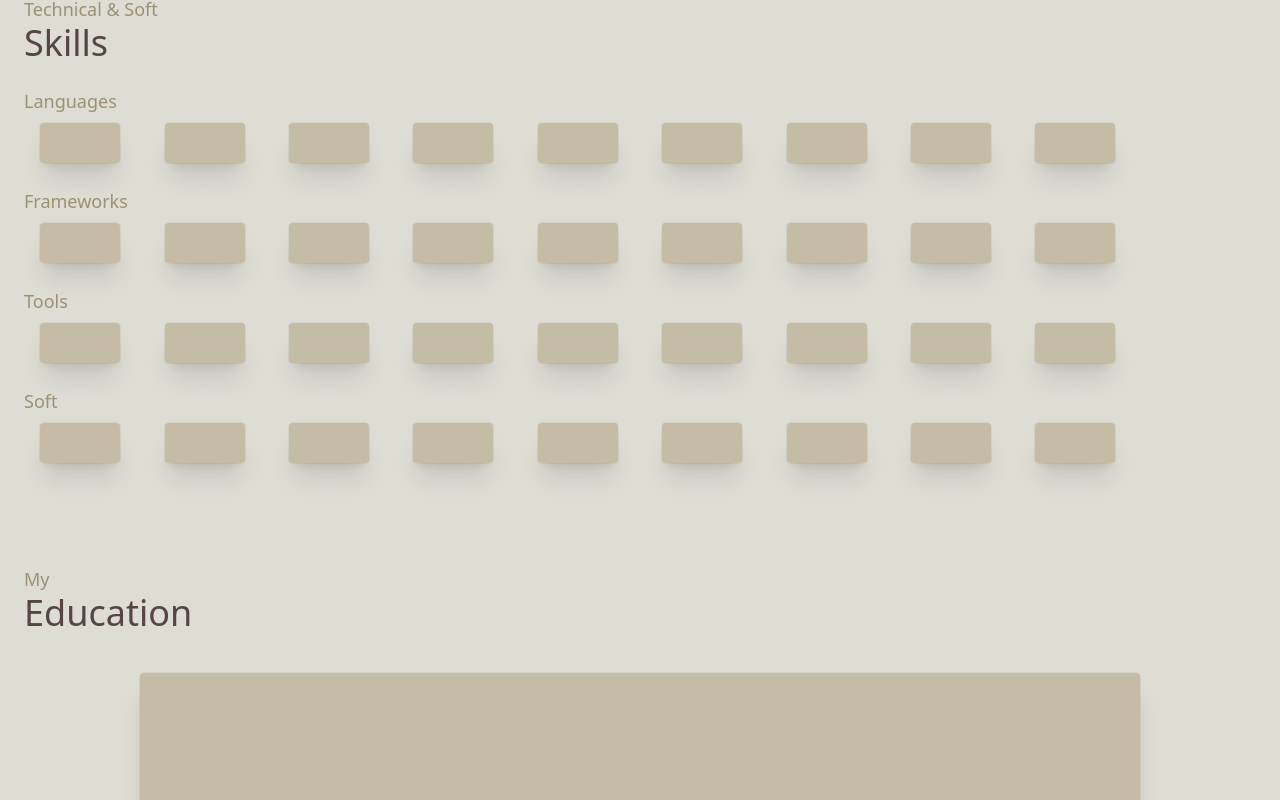
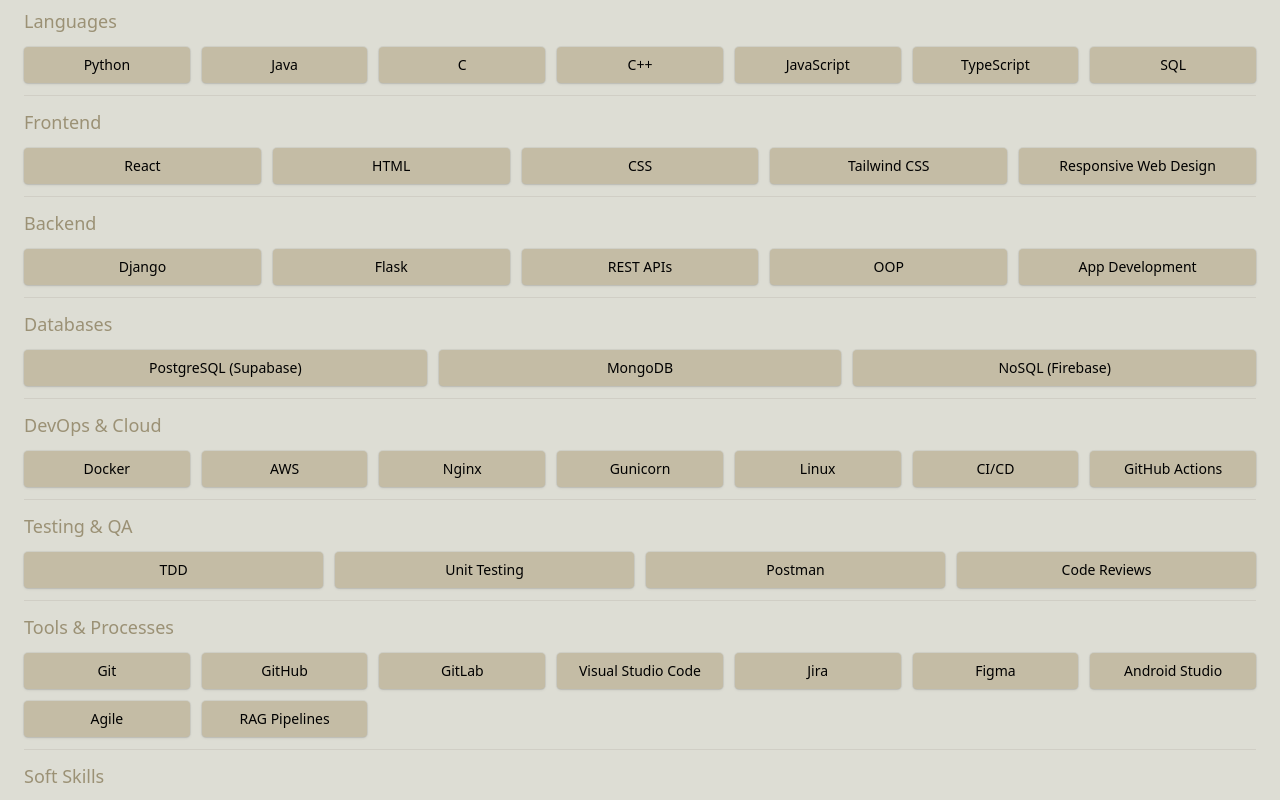
Before and after one commit to lndslpn/personal-portfolio, a React (Vite) app: page / in a window 1280 px wide. Shown: the part 1477-2277 px from the top of the page. Built offline with nearby package versions, Linux system fonts and the light colour scheme; a web font is replaced by a local one.

Commit message:
skills section

```diff
--- a/src/sections/Projects.jsx
+++ b/src/sections/Projects.jsx
@@ -6,7 +6,7 @@
       <section id="projects" className="scroll-mt-20 bg-background min-h-[80vh] flex flex-col items-left justify-center text-center px-6">
 
     <p className="mt-3 text-lg text-left font-inria text-tantxt">
-        Personal
+        Software
     </p>
     <h1 className="text-4xl text-left font-inria text-browntxt">
         Projects
--- a/src/sections/Skills.jsx
+++ b/src/sections/Skills.jsx
@@ -1,9 +1,18 @@
 import '../index.css';
 import '../App.css';
 
+export const languages = ["Python", "Java", "C", "C++", "JavaScript", "TypeScript", "SQL"];
+export const frontend = ["React", "HTML", "CSS", "Tailwind CSS", "Responsive Web Design"];
+export const backend = ["Django", "Flask", "REST APIs", "OOP", "App Development"];
+export const databases = ["PostgreSQL (Supabase)", "MongoDB", "NoSQL (Firebase)"];
+export const devopsCloud = ["Docker", "AWS", "Nginx", "Gunicorn", "Linux", "CI/CD", "GitHub Actions"];
+export const testingQA = ["TDD", "Unit Testing", "Postman", "Code Reviews"];
+export const toolsprocess = ["Git", "GitHub", "GitLab", "Visual Studio Code", "Jira", "Figma", "Android Studio", "Agile", "RAG Pipelines"];
+export const softSkills = ["Teamwork", "Communication", "Leadership", "Time Management", "Problem Solving", "Attention to Detail", "Creative Thinking"];
+
 export default function Skills() {
     return (
-      <section id="skills" className="scroll-mt-10 bg-background min-h-[80vh] flex flex-col items-left justify-center text-center px-6">
+      <section id="skills" className="scroll-mt-30 bg-background min-h-[80vh] flex flex-col items-left justify-center text-center px-6">
 
         <p className="mt-3 text-lg text-left font-inria text-tantxt">
             Technical & Soft
@@ -12,67 +21,148 @@
             Skills
         </h1>
 
+        {/* Languages */}
         <p className="mt-6 text-lg text-left font-inria text-tantxt">
             Languages
         </p>
-        {/* grid-cols-[repeat(auto-fit,minmax(10rem,1fr))] */}
-        <div className="mt-2 grid grid-cols-3 gap-3 sm:grid-cols-2 lg:grid-cols-10 place-items-center">
-          <div className="rounded bg-imagebrdr shadow-xl ring-1 ring-black/5 h-10 w-20"/>
-          <div className="rounded bg-imagebrdr shadow-xl ring-1 ring-black/5 h-10 w-20"/>
-          <div className="rounded bg-imagebrdr shadow-xl ring-1 ring-black/5 h-10 w-20"/>
-          <div className="rounded bg-imagebrdr shadow-xl ring-1 ring-black/5 h-10 w-20"/>
-          <div className="rounded bg-imagebrdr shadow-xl ring-1 ring-black/5 h-10 w-20"/>
-          <div className="rounded bg-imagebrdr shadow-xl ring-1 ring-black/5 h-10 w-20"/>
-          <div className="rounded bg-imagebrdr shadow-xl ring-1 ring-black/5 h-10 w-20"/>
-          <div className="rounded bg-imagebrdr shadow-xl ring-1 ring-black/5 h-10 w-20"/>
-          <div className="rounded bg-imagebrdr shadow-xl ring-1 ring-black/5 h-10 w-20"/>
-        </div>
+        <ul className="mt-3 grid gap-3 [grid-template-columns:repeat(auto-fit,minmax(9rem,1fr))]">
+          {languages.map((s) => (
+            <li key={s}>
+              <span className="inline-flex w-full items-center justify-center rounded px-3 py-2 text-sm font-inria bg-imagebrdr ring-1 ring-black/5 shadow-sm
+                          transition-transform duration-200 ease-out hover:-translate-y-0.5 hover:shadow-md
+                          focus-visible:outline-none focus-visible:ring-2 focus-visible:ring-offset-2 focus-visible:ring-black/20">
+                  {s}
+              </span>
+            </li>
+          ))}
+        </ul>
 
-        <p className="mt-6 text-lg text-left font-inria text-tantxt">
-            Frameworks
+        <hr className="my-3 border-t border-browntxt/10" />
+
+        {/* Frontend */}
+        <p className="text-lg text-left font-inria text-tantxt">
+            Frontend
         </p>
-        <div className="mt-2 grid grid-cols-3 gap-3 sm:grid-cols-2 lg:grid-cols-10 place-items-center">
-          <div className="rounded bg-imagebrdr shadow-xl ring-1 ring-black/5 h-10 w-20"/>
-          <div className="rounded bg-imagebrdr shadow-xl ring-1 ring-black/5 h-10 w-20"/>
-          <div className="rounded bg-imagebrdr shadow-xl ring-1 ring-black/5 h-10 w-20"/>
-          <div className="rounded bg-imagebrdr shadow-xl ring-1 ring-black/5 h-10 w-20"/>
-          <div className="rounded bg-imagebrdr shadow-xl ring-1 ring-black/5 h-10 w-20"/>
-          <div className="rounded bg-imagebrdr shadow-xl ring-1 ring-black/5 h-10 w-20"/>
-          <div className="rounded bg-imagebrdr shadow-xl ring-1 ring-black/5 h-10 w-20"/>
-          <div className="rounded bg-imagebrdr shadow-xl ring-1 ring-black/5 h-10 w-20"/>
-          <div className="rounded bg-imagebrdr shadow-xl ring-1 ring-black/5 h-10 w-20"/>
-        </div>
+        <ul className="mt-3 grid gap-3 [grid-template-columns:repeat(auto-fit,minmax(9rem,1fr))]">
+          {frontend.map((s) => (
+            <li key={s}>
+              <span className="inline-flex w-full items-center justify-center rounded px-3 py-2 text-sm font-inria bg-imagebrdr ring-1 ring-black/5 shadow-sm
+                          transition-transform duration-200 ease-out hover:-translate-y-0.5 hover:shadow-md
+                          focus-visible:outline-none focus-visible:ring-2 focus-visible:ring-offset-2 focus-visible:ring-black/20">
+                  {s}
+              </span>
+            </li>
+          ))}
+        </ul>
 
-        <p className="mt-6 text-lg text-left font-inria text-tantxt">
-            Tools
+        <hr className="my-3 border-t border-browntxt/10" />
+
+        {/* Backend */}
+        <p className="text-lg text-left font-inria text-tantxt">
+            Backend
         </p>
-        <div className="mt-2 grid grid-cols-3 gap-3 sm:grid-cols-2 lg:grid-cols-10 place-items-center">
-          <div className="rounded bg-imagebrdr shadow-xl ring-1 ring-black/5 h-10 w-20"/>
-          <div className="rounded bg-imagebrdr shadow-xl ring-1 ring-black/5 h-10 w-20"/>
-          <div className="rounded bg-imagebrdr shadow-xl ring-1 ring-black/5 h-10 w-20"/>
-          <div className="rounded bg-imagebrdr shadow-xl ring-1 ring-black/5 h-10 w-20"/>
-          <div className="rounded bg-imagebrdr shadow-xl ring-1 ring-black/5 h-10 w-20"/>
-          <div className="rounded bg-imagebrdr shadow-xl ring-1 ring-black/5 h-10 w-20"/>
-          <div className="rounded bg-imagebrdr shadow-xl ring-1 ring-black/5 h-10 w-20"/>
-          <div className="rounded bg-imagebrdr shadow-xl ring-1 ring-black/5 h-10 w-20"/>
-          <div className="rounded bg-imagebrdr shadow-xl ring-1 ring-black/5 h-10 w-20"/>
-        </div>
+        <ul className="mt-3 grid gap-3 [grid-template-columns:repeat(auto-fit,minmax(9rem,1fr))]">
+          {backend.map((s) => (
+            <li key={s}>
+              <span className="inline-flex w-full items-center justify-center rounded px-3 py-2 text-sm font-inria bg-imagebrdr ring-1 ring-black/5 shadow-sm
+                          transition-transform duration-200 ease-out hover:-translate-y-0.5 hover:shadow-md
+                          focus-visible:outline-none focus-visible:ring-2 focus-visible:ring-offset-2 focus-visible:ring-black/20">
+                  {s}
+              </span>
+            </li>
+          ))}
+        </ul>
 
-        <p className="mt-6 text-lg text-left font-inria text-tantxt">
-            Soft
+        <hr className="my-3 border-t border-browntxt/10" />
+
+        {/* Databases */}
+        <p className="text-lg text-left font-inria text-tantxt">
+            Databases
         </p>
-        <div className="mt-2 grid grid-cols-3 gap-3 sm:grid-cols-2 lg:grid-cols-10 place-items-center">
-          <div className="rounded bg-imagebrdr shadow-xl ring-1 ring-black/5 h-10 w-20"/>
-          <div className="rounded bg-imagebrdr shadow-xl ring-1 ring-black/5 h-10 w-20"/>
-          <div className="rounded bg-imagebrdr shadow-xl ring-1 ring-black/5 h-10 w-20"/>
-          <div className="rounded bg-imagebrdr shadow-xl ring-1 ring-black/5 h-10 w-20"/>
-          <div className="rounded bg-imagebrdr shadow-xl ring-1 ring-black/5 h-10 w-20"/>
-          <div className="rounded bg-imagebrdr shadow-xl ring-1 ring-black/5 h-10 w-20"/>
-          <div className="rounded bg-imagebrdr shadow-xl ring-1 ring-black/5 h-10 w-20"/>
-          <div className="rounded bg-imagebrdr shadow-xl ring-1 ring-black/5 h-10 w-20"/>
-          <div className="rounded bg-imagebrdr shadow-xl ring-1 ring-black/5 h-10 w-20"/>
-        </div>
+        <ul className="mt-3 grid gap-3 [grid-template-columns:repeat(auto-fit,minmax(9rem,1fr))]">
+          {databases.map((s) => (
+            <li key={s}>
+              <span className="inline-flex w-full items-center justify-center rounded px-3 py-2 text-sm font-inria bg-imagebrdr ring-1 ring-black/5 shadow-sm
+                          transition-transform duration-200 ease-out hover:-translate-y-0.5 hover:shadow-md
+                          focus-visible:outline-none focus-visible:ring-2 focus-visible:ring-offset-2 focus-visible:ring-black/20">
+                  {s}
+              </span>
+            </li>
+          ))}
+        </ul>
 
-      </section>
+        <hr className="my-3 border-t border-browntxt/10" />
+
+        {/* DevOpsnCloud */}
+        <p className="text-lg text-left font-inria text-tantxt">
+            DevOps & Cloud
+        </p>
+        <ul className="mt-3 grid gap-3 [grid-template-columns:repeat(auto-fit,minmax(9rem,1fr))]">
+          {devopsCloud.map((s) => (
+            <li key={s}>
+              <span className="inline-flex w-full items-center justify-center rounded px-3 py-2 text-sm font-inria bg-imagebrdr ring-1 ring-black/5 shadow-sm
+                          transition-transform duration-200 ease-out hover:-translate-y-0.5 hover:shadow-md
+                          focus-visible:outline-none focus-visible:ring-2 focus-visible:ring-offset-2 focus-visible:ring-black/20">
+                  {s}
+              </span>
+            </li>
+          ))}
+        </ul>
+
+        <hr className="my-3 border-t border-browntxt/10" />
+
+        {/* TestingnQA */}
+        <p className="text-lg text-left font-inria text-tantxt">
+            Testing & QA
+        </p>
+        <ul className="mt-3 grid gap-3 [grid-template-columns:repeat(auto-fit,minmax(9rem,1fr))]">
+          {testingQA.map((s) => (
+            <li key={s}>
+              <span className="inline-flex w-full items-center justify-center rounded px-3 py-2 text-sm font-inria bg-imagebrdr ring-1 ring-black/5 shadow-sm
+                          transition-transform duration-200 ease-out hover:-translate-y-0.5 hover:shadow-md
+                          focus-visible:outline-none focus-visible:ring-2 focus-visible:ring-offset-2 focus-visible:ring-black/20">
+                  {s}
+              </span>
+            </li>
+          ))}
+        </ul>
+
+        <hr className="my-3 border-t border-browntxt/10" />
+
+        {/* Tools n Processes */}
+        <p className="text-lg text-left font-inria text-tantxt">
+            Tools & Processes
+        </p>
+        <ul className="mt-3 grid gap-3 [grid-template-columns:repeat(auto-fit,minmax(9rem,1fr))]">
+          {toolsprocess.map((s) => (
+            <li key={s}>
+              <span className="inline-flex w-full items-center justify-center rounded px-3 py-2 text-sm font-inria bg-imagebrdr ring-1 ring-black/5 shadow-sm
+                          transition-transform duration-200 ease-out hover:-translate-y-0.5 hover:shadow-md
+                          focus-visible:outline-none focus-visible:ring-2 focus-visible:ring-offset-2 focus-visible:ring-black/20">
+                  {s}
+              </span>
+            </li>
+          ))}
+        </ul>
+
+        <hr className="my-3 border-t border-browntxt/10" />
+
+        {/* Soft */}
+        <p className="text-lg text-left font-inria text-tantxt">
+            Soft Skills
+        </p>
+        <ul className="mt-3 grid gap-3 [grid-template-columns:repeat(auto-fit,minmax(9rem,1fr))]">
+          {softSkills.map((s) => (
+            <li key={s}>
+              <span className="inline-flex w-full items-center justify-center rounded px-3 py-2 text-sm font-inria bg-imagebrdr ring-1 ring-black/5 shadow-sm
+                          transition-transform duration-200 ease-out hover:-translate-y-0.5 hover:shadow-md
+                          focus-visible:outline-none focus-visible:ring-2 focus-visible:ring-offset-2 focus-visible:ring-black/20">
+                  {s}
+              </span>
+            </li>
+          ))}
+        </ul>
+
+    </section>
     );
   }
```
